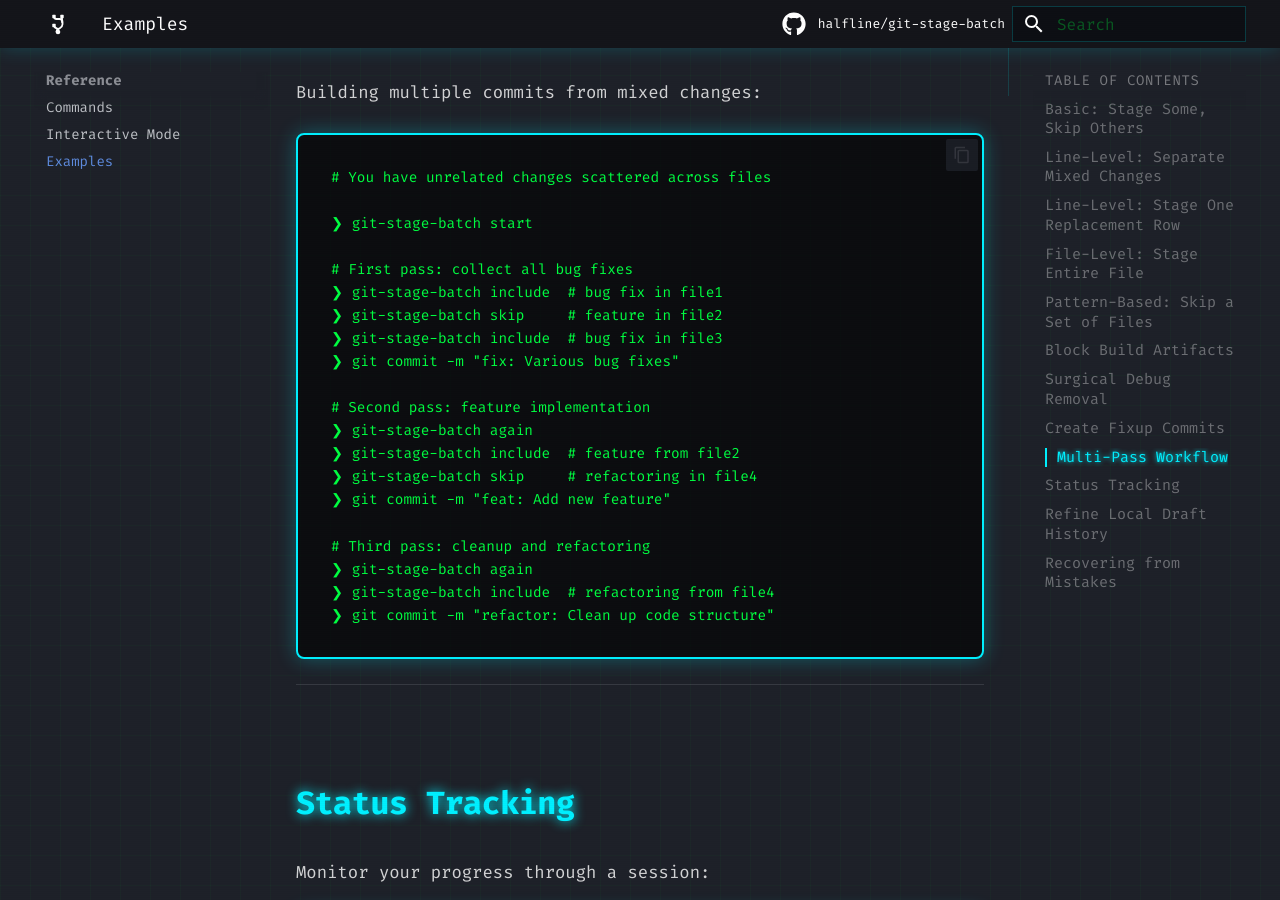
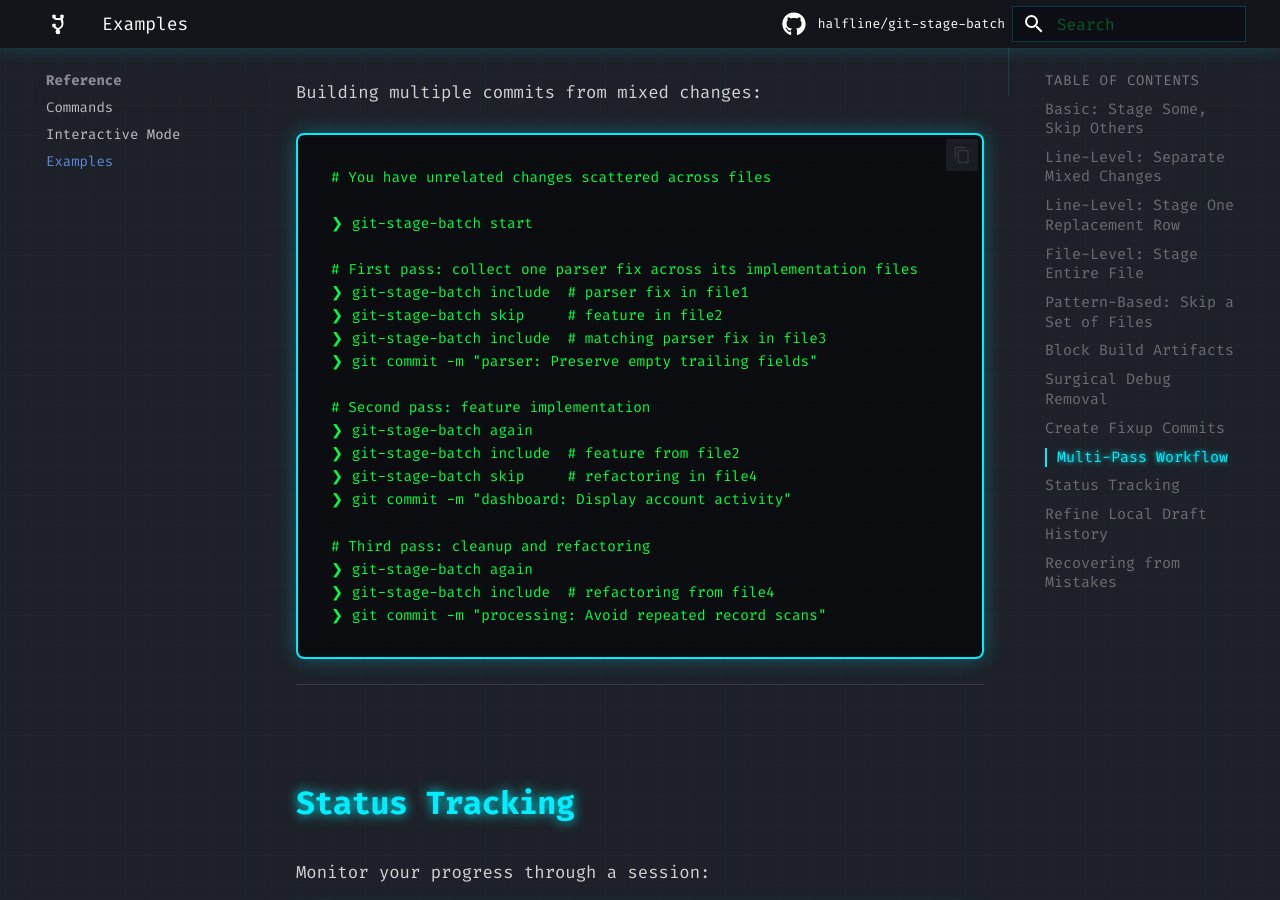
Before and after one commit to halfline/git-stage-batch, an MkDocs documentation site: the page built from docs/examples.md, in a window 1280 px wide and 900 px high, scrolled down 6022 px. Built offline with MkDocs 1.6.1 and Material for MkDocs 9.7.7, drawn with Linux system fonts in a browser that asks for light colours; comment, search, counter and statistics services are not loaded.

Commit message:
docs: Use concrete outcomes in commit examples
The examples collect unrelated bug fixes under one generic subject and use
similarly vague subjects for a feature and a refactor. This commit gives
each example a concrete outcome and groups only the parts of one parser
fix, so the examples demonstrate the same scope they ask readers to commit.

````diff
--- a/docs/examples.md
+++ b/docs/examples.md
@@ -212,22 +212,22 @@ Building multiple commits from mixed changes:
 
 ❯ git-stage-batch start
 
-# First pass: collect all bug fixes
-❯ git-stage-batch include  # bug fix in file1
+# First pass: collect one parser fix across its implementation files
+❯ git-stage-batch include  # parser fix in file1
 ❯ git-stage-batch skip     # feature in file2
-❯ git-stage-batch include  # bug fix in file3
-❯ git commit -m "fix: Various bug fixes"
+❯ git-stage-batch include  # matching parser fix in file3
+❯ git commit -m "parser: Preserve empty trailing fields"
 
 # Second pass: feature implementation
 ❯ git-stage-batch again
 ❯ git-stage-batch include  # feature from file2
 ❯ git-stage-batch skip     # refactoring in file4
-❯ git commit -m "feat: Add new feature"
+❯ git commit -m "dashboard: Display account activity"
 
 # Third pass: cleanup and refactoring
 ❯ git-stage-batch again
 ❯ git-stage-batch include  # refactoring from file4
-❯ git commit -m "refactor: Clean up code structure"
+❯ git commit -m "processing: Avoid repeated record scans"
 ```
 
 ---
````
